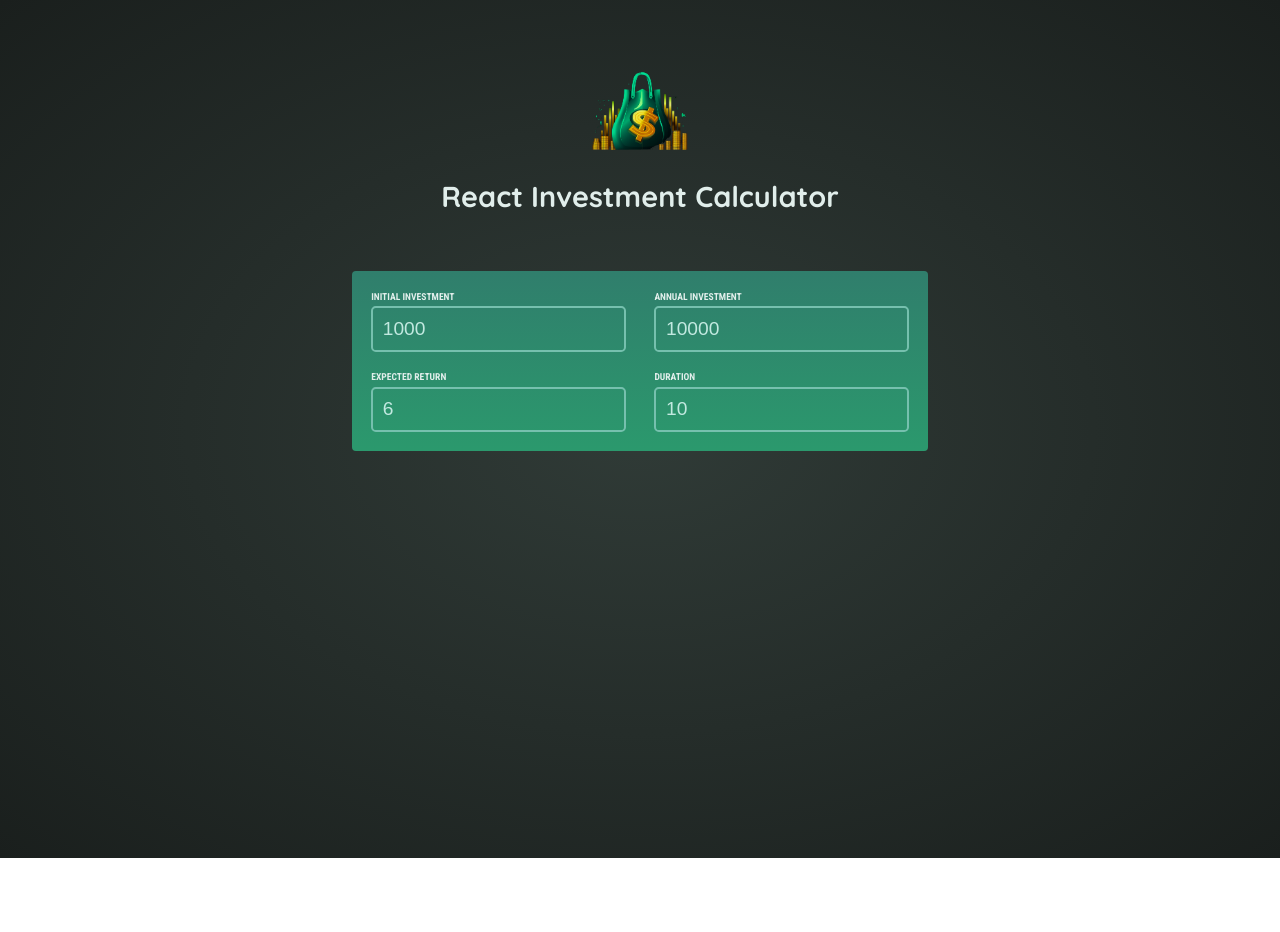
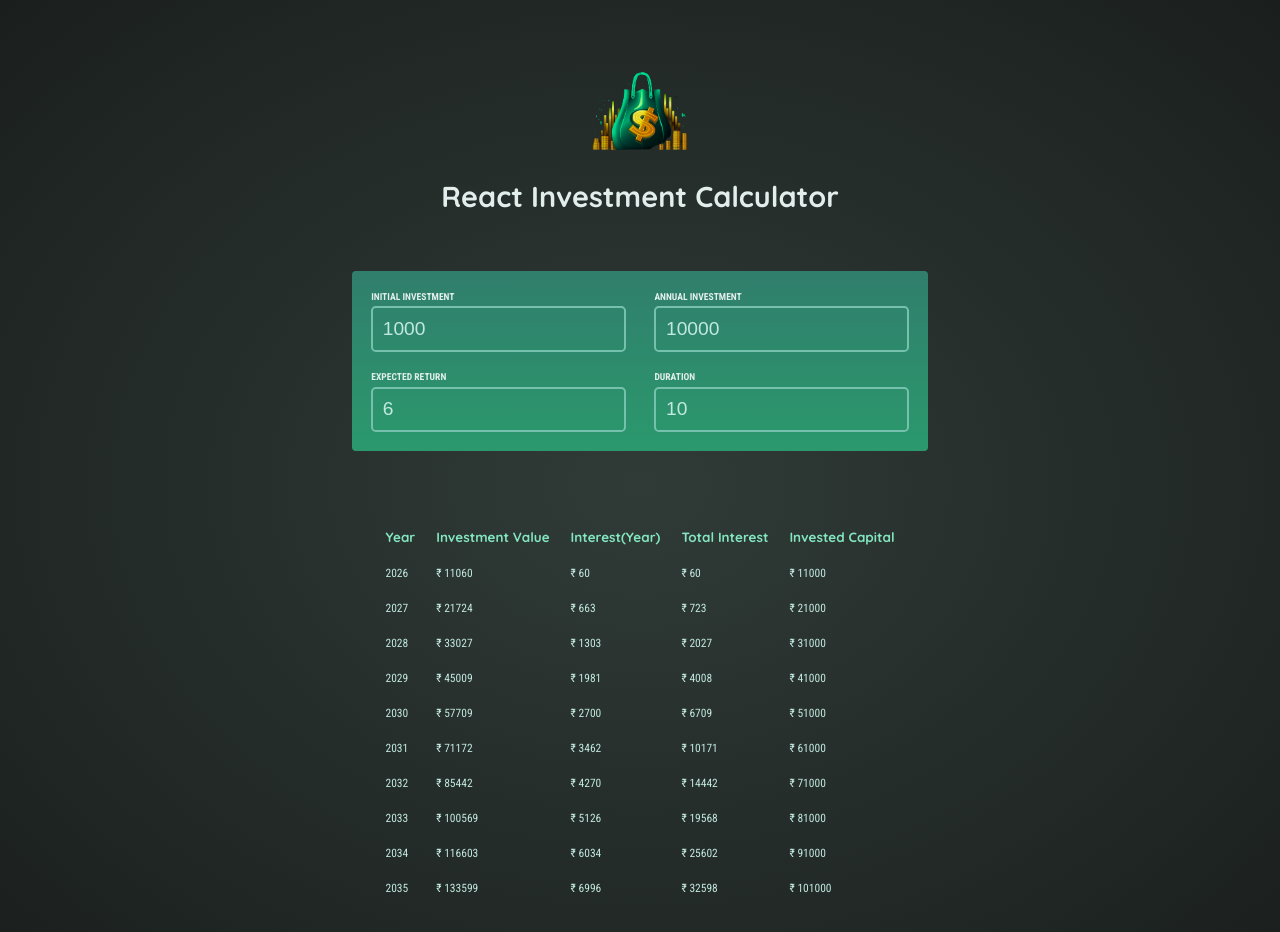
Before and after one commit to avi-codesmith/ReactInvestmentCalculator, a React (Create React App) app: page / in a window 1280 px wide. Shown: the top 932 px of the page. Before the commit the page ends 858 px from the top, so only its background shows below. Built offline with nearby package versions, Linux system fonts and the light colour scheme.

Commit message:
Complete project

```diff
--- a/src/App.js
+++ b/src/App.js
@@ -1,12 +1,29 @@
+import { useState } from "react";
 import "./index.css";
 import Header from "./component/header";
 import UserInput from "./component/userInput";
+import Result from "./component/result";
 
 function App() {
+  const [userInput, setUserInput] = useState({
+    initialInvestment: 1000,
+    annualInvestment: 10000,
+    expectedReturn: 6,
+    duration: 10,
+  });
+
+  function handleInput(inputIdentifier, newValue) {
+    setUserInput((prev) => ({
+      ...prev,
+      [inputIdentifier]: newValue,
+    }));
+  }
+
   return (
     <>
       <Header />
-      <UserInput />
+      <UserInput userInput={userInput} onChangeFunc={handleInput} />
+      <Result inputValues={userInput} />
     </>
   );
 }
--- /dev/null
+++ b/src/component/result.jsx
@@ -0,0 +1,59 @@
+import { calculateInvestmentResults } from "../util/investment";
+
+export default function Result({ inputValues }) {
+  const results = calculateInvestmentResults({
+    ...inputValues,
+    duration: Number(inputValues.duration),
+    expectedReturn: Number(inputValues.expectedReturn),
+    annualInvestment: Number(inputValues.annualInvestment),
+    initialInvestment: Number(inputValues.initialInvestment),
+  });
+
+  console.log(results);
+
+  return (
+    <>
+      <table id="result">
+        <thead>
+          <tr>
+            <th>Year</th>
+            <th>Investment Value</th>
+            <th>Interest(Year)</th>
+            <th>Total Interest</th>
+            <th>Invested Capital</th>
+          </tr>
+        </thead>
+        <tbody>
+          {results.map((arr) => {
+            return (
+              <tr key={arr.year}>
+                <td>{arr.year}</td>
+
+                <td>₹ {arr.valueEndOfYear.toFixed(0)}</td>
+
+                <td>₹ {Math.floor(arr.interest)}</td>
+
+                <td>
+                  ₹{" "}
+                  {Math.floor(
+                    arr.valueEndOfYear -
+                      (inputValues.initialInvestment +
+                        arr.annualInvestment * arr.yearIndex)
+                  )}
+                </td>
+
+                <td>
+                  ₹{" "}
+                  {Math.floor(
+                    inputValues.initialInvestment +
+                      arr.annualInvestment * arr.yearIndex
+                  )}
+                </td>
+              </tr>
+            );
+          })}
+        </tbody>
+      </table>
+    </>
+  );
+}
--- a/src/component/userInput.jsx
+++ b/src/component/userInput.jsx
@@ -1,20 +1,4 @@
-import { useState } from "react";
-
-export default function UserInput() {
-  const [userInput, setUserInput] = useState({
-    initialInvestment: 1000,
-    annualInvestment: 10000,
-    expectedReturn: 6,
-    duration: 10,
-  });
-
-  function handleInput(inputIdentifier, newValue) {
-    setUserInput((prev) => ({
-      ...prev,
-      [inputIdentifier]: newValue,
-    }));
-  }
-
+export default function UserInput({ userInput, onChangeFunc }) {
   return (
     <div id="user-input">
       <div className="input-group">
@@ -25,7 +9,7 @@ export default function UserInput() {
             required
             value={userInput.initialInvestment}
             onChange={(event) =>
-              handleInput("initialInvestment", event.target.value)
+              onChangeFunc("initialInvestment", event.target.value)
             }
           />
         </div>
@@ -36,7 +20,7 @@ export default function UserInput() {
             required
             value={userInput.annualInvestment}
             onChange={(event) =>
-              handleInput("annualInvestment", event.target.value)
+              onChangeFunc("annualInvestment", event.target.value)
             }
           />
         </div>
@@ -50,7 +34,7 @@ export default function UserInput() {
             required
             value={userInput.expectedReturn}
             onChange={(event) =>
-              handleInput("expectedReturn", event.target.value)
+              onChangeFunc("expectedReturn", event.target.value)
             }
           />
         </div>
@@ -60,7 +44,7 @@ export default function UserInput() {
             type="number"
             required
             value={userInput.duration}
-            onChange={(event) => handleInput("duration", event.target.value)}
+            onChange={(event) => onChangeFunc("duration", event.target.value)}
           />
         </div>
       </div>
--- a/src/index.css
+++ b/src/index.css
@@ -81,20 +81,16 @@ body {
   padding: 1rem;
   table-layout: fixed;
   border-spacing: 1rem;
-  text-align: right;
 }
 
-#result thead {
+#result thead th {
   font-size: 0.7rem;
   color: #83e6c0;
+  text-align: left !important;
 }
 
 #result tbody {
   font-family: "Roboto Condensed", sans-serif;
-  font-size: 0.85rem;
+  font-size: 0.6rem;
   color: #c2e9e0;
 }
-
-.center {
-  text-align: center;
-}
--- a/src/util/investment.jsx
+++ b/src/util/investment.jsx
@@ -14,10 +14,13 @@ export function calculateInvestmentResults({
   let investmentValue = initialInvestment;
 
   for (let i = 0; i < duration; i++) {
+    const currYear = new Date().getFullYear();
+    console.log(currYear);
     const interestEarnedInYear = investmentValue * (expectedReturn / 100);
     investmentValue += interestEarnedInYear + annualInvestment;
     annualData.push({
-      year: i + 1, // year identifier
+      year: currYear + i, // year identifier
+      yearIndex: i + 1,
       interest: interestEarnedInYear, // the amount of interest earned in this year
       valueEndOfYear: investmentValue, // investment value at end of year
       annualInvestment: annualInvestment, // investment added in this year
```
